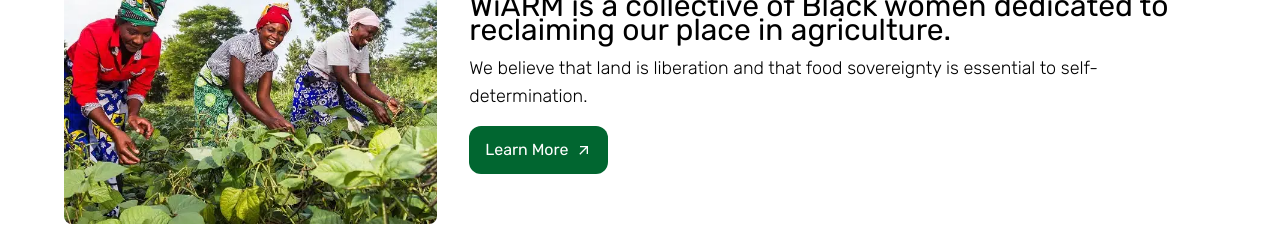
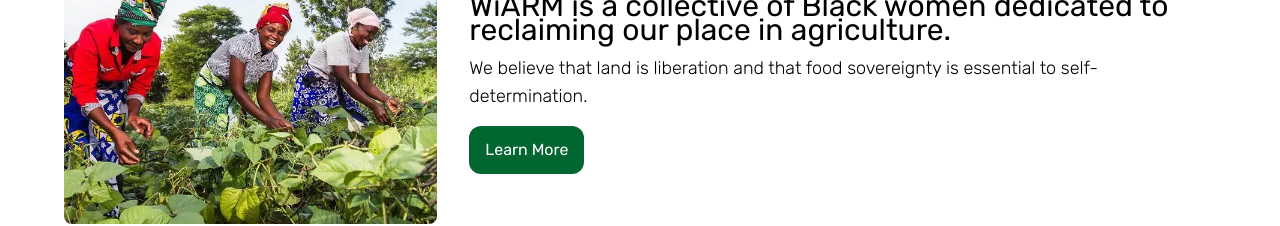
Before and after one commit to rorisangputu/wiarm, a React (Vite) app: page / in a window 1280 px wide. Shown: the part 960-1186 px from the top of the page. Built offline with nearby package versions, Linux system fonts and the light colour scheme.

Commit message:
importing new generic button

```diff
--- a/src/components/Home/AboutSection.jsx
+++ b/src/components/Home/AboutSection.jsx
@@ -2,6 +2,7 @@ import React from 'react'
 import farmingWomen from '../../assets/woman_farming.webp'
 import { MdArrowOutward } from "react-icons/md";
 import { Link } from 'react-router-dom';
+import Button from '../Button';
 
 const AboutSection = () => {
   return (
@@ -32,10 +33,7 @@ const AboutSection = () => {
                     </p>
                 </div>
                 <div className="flex justify-start">
-                    <button className="flex items-center gap-2 bg-green-800 rounded-xl py-3 px-4 text-white">
-                        Learn More
-                        <MdArrowOutward />
-                    </button>
+                    <Button text={"Learn More"}/>
                 </div>
             </div>
 
```
